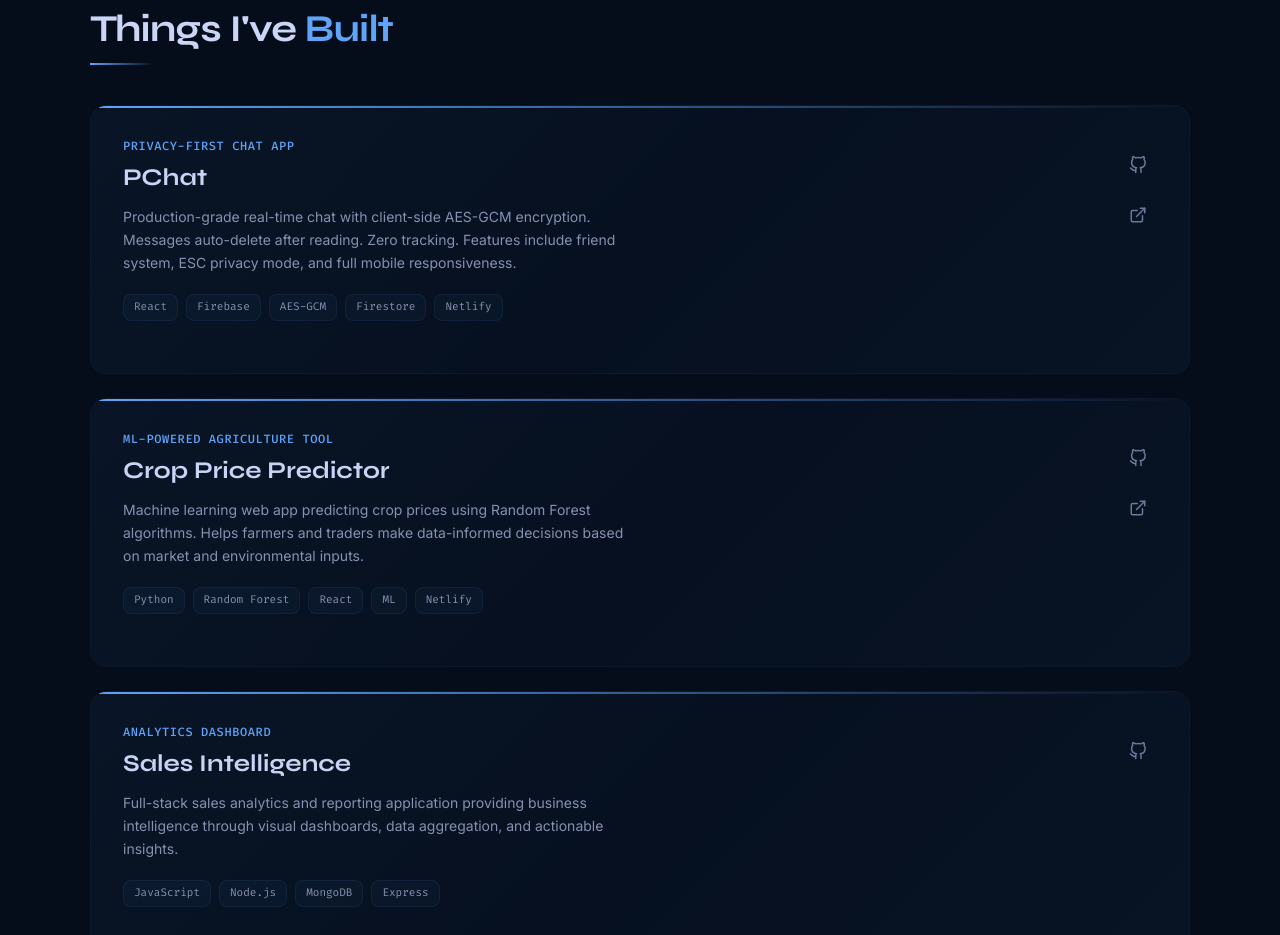
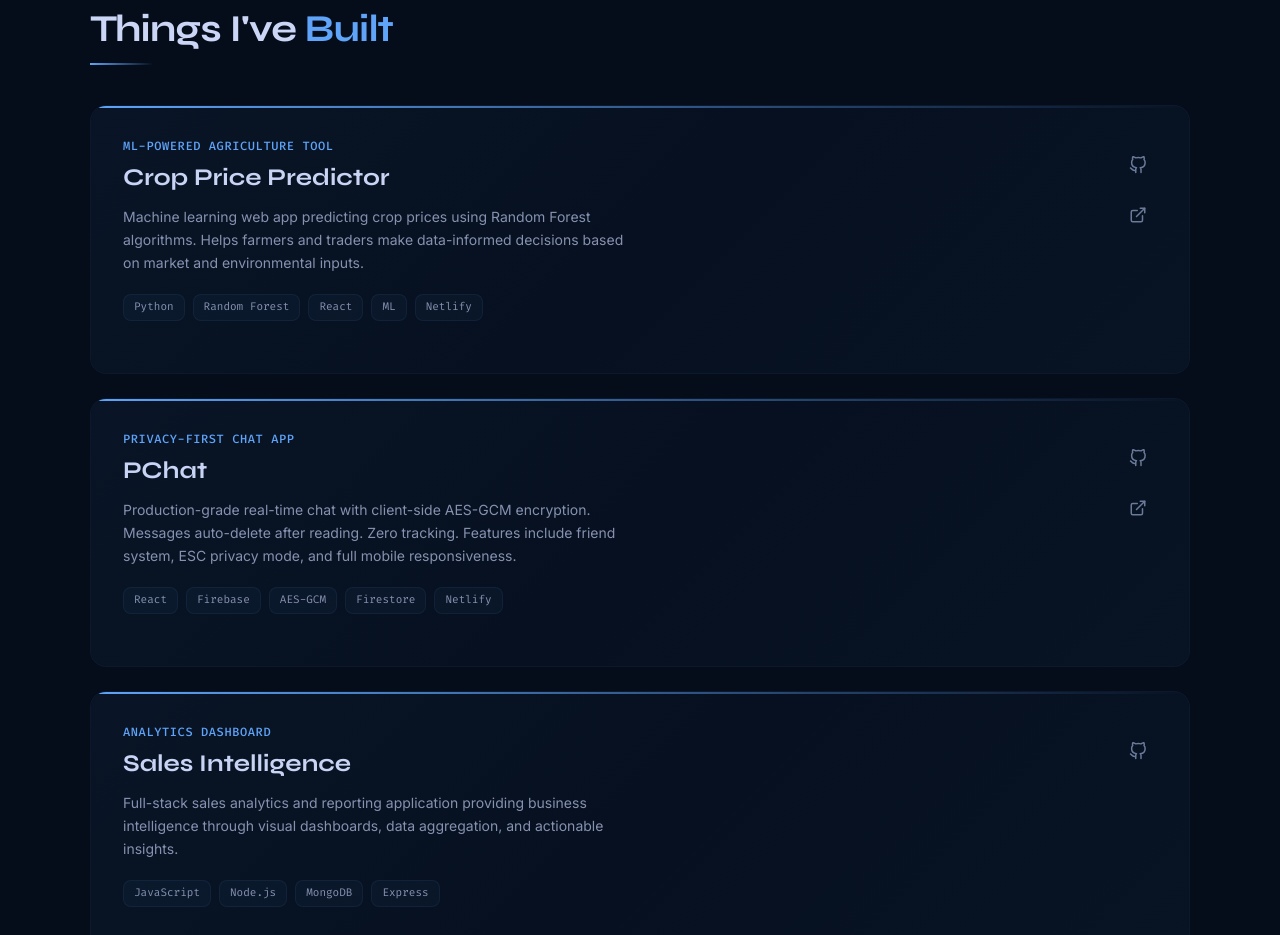
Before and after one commit to diwasupadhyay/diwasportfolio, a React (Vite) app: page / in a window 1280 px wide. Shown: the part 1540-2475 px from the top of the page. Built offline with nearby package versions, Linux system fonts and the light colour scheme.

Commit message:
fix: placement and projects links

```diff
--- a/src/components/Projects.jsx
+++ b/src/components/Projects.jsx
@@ -6,23 +6,23 @@ import { useTextScramble } from '@/hooks/useTextScramble';
 
 const featured = [
   {
-    title: 'PChat',
-    subtitle: 'Privacy-First Chat App',
-    description:
-      'Production-grade real-time chat with client-side AES-GCM encryption. Messages auto-delete after reading. Zero tracking. Features include friend system, ESC privacy mode, and full mobile responsiveness.',
-    tech: ['React', 'Firebase', 'AES-GCM', 'Firestore', 'Netlify'],
-    github: 'https://github.com/diwasupadhyay',
-    live: 'https://pchats.me',
-    color: '#60a5fa',
-  },
-  {
     title: 'Crop Price Predictor',
     subtitle: 'ML-Powered Agriculture Tool',
     description:
       'Machine learning web app predicting crop prices using Random Forest algorithms. Helps farmers and traders make data-informed decisions based on market and environmental inputs.',
     tech: ['Python', 'Random Forest', 'React', 'ML', 'Netlify'],
     github: 'https://github.com/diwasupadhyay/test-crop-project-new',
-    live: 'https://crop-price-predication.netlify.app/',
+    live: 'https://www.croppriceprediction.app',
+    color: '#60a5fa',
+  },
+  {
+    title: 'PChat',
+    subtitle: 'Privacy-First Chat App',
+    description:
+      'Production-grade real-time chat with client-side AES-GCM encryption. Messages auto-delete after reading. Zero tracking. Features include friend system, ESC privacy mode, and full mobile responsiveness.',
+    tech: ['React', 'Firebase', 'AES-GCM', 'Firestore', 'Netlify'],
+    github: 'https://github.com/diwasupadhyay/pchat',
+    live: 'https://pchats.me',
     color: '#60a5fa',
   },
   {
```
